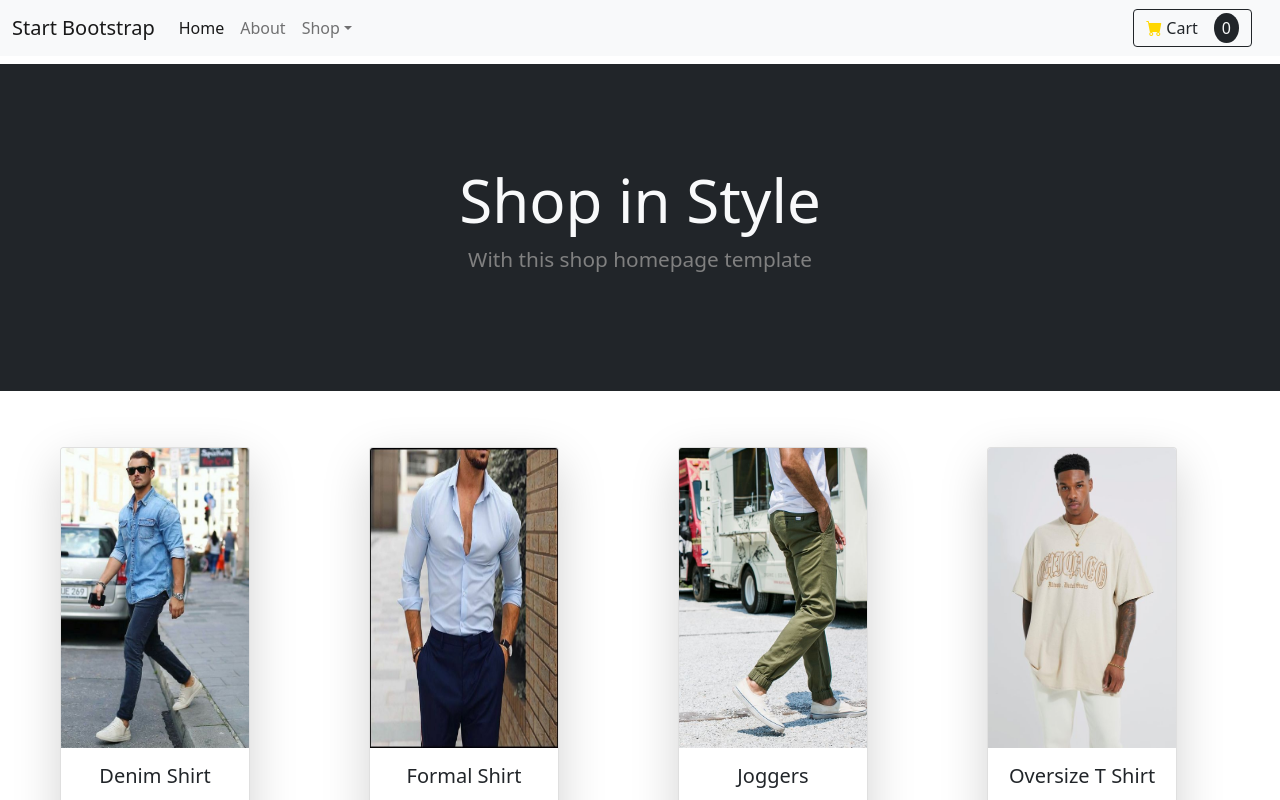
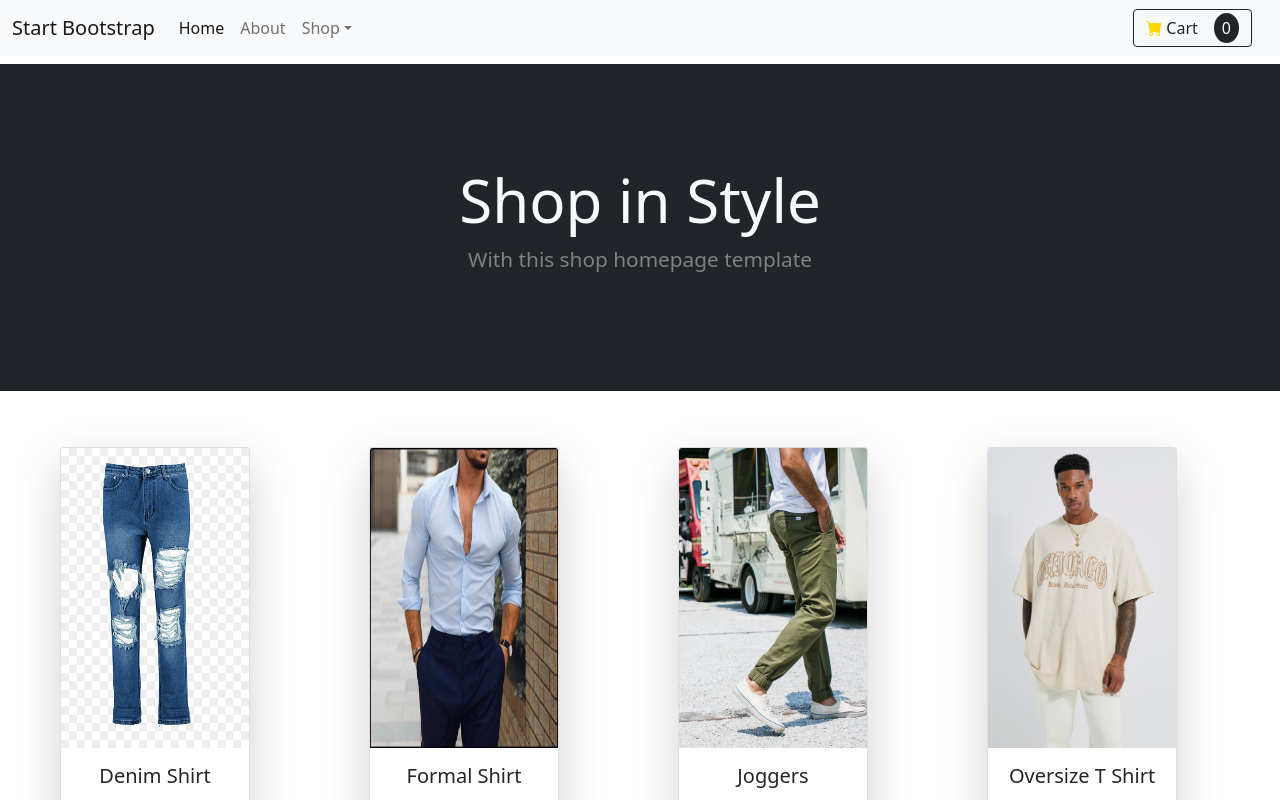
Before and after one commit to BalavigneshRajasekar/shoping-cart, a React (Vite) app in the folder Shoping-cart/: page / in a window 1280 px wide. Shown: the top 800 px of the page. Built offline with nearby package versions, Linux system fonts and the light colour scheme.

Commit message:
new image added

```diff
--- a/Shoping-cart/src/App.jsx
+++ b/Shoping-cart/src/App.jsx
@@ -8,7 +8,7 @@ import Footer from "./Footer";
 function App() {
   const ProductsData = [
     {
-      pic: "/src/assets/denim.jpg",
+      pic: "/src/assets/denim.png",
       pName: "Denim Shirt",
       price: "$100",
       rating: <i class="bi bi-star-fill"></i>,
```
Also changed, not shown: Shoping-cart/src/assets/denim.png (added).
